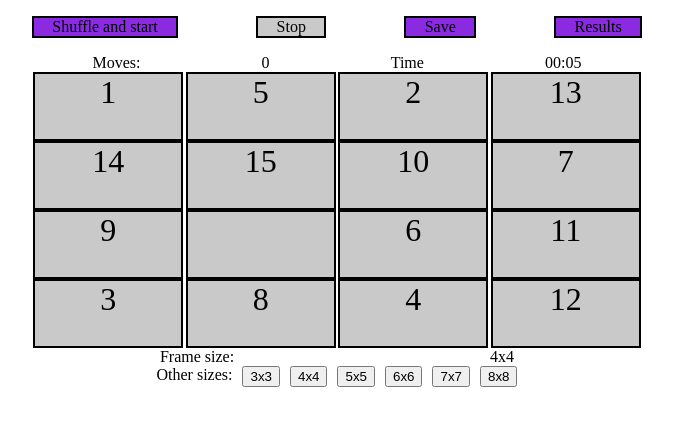
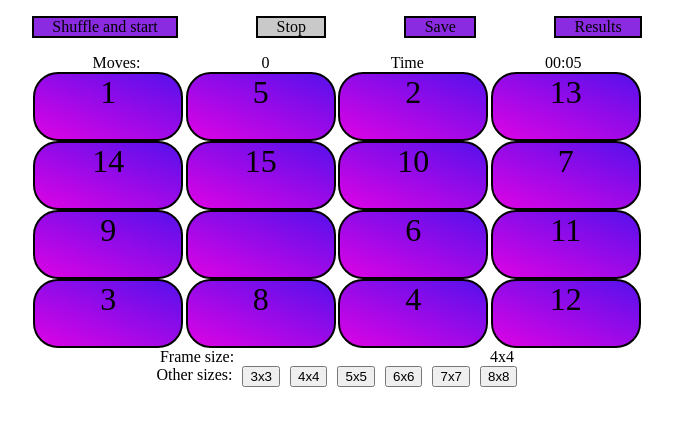
Before and after one commit to qoolebyaqa/game15-VanillaJS, a website: page gem-puzzle/index.html in a window 1280 px wide. Shown: the whole page, without its empty margins (303-976 px from the left). Drawn offline with Linux system fonts and the light colour scheme.

Commit message:
fix: little styles update

```diff
--- a/gem-puzzle/style.css
+++ b/gem-puzzle/style.css
@@ -17,7 +17,8 @@ body {
 .__divGameCell {
   width: 24%;
   height: 65px;
-  background-color: rgb(202, 201, 201);
+  background: linear-gradient(21deg, #dd03e4, #5611ec);
+  border-radius: 25px;
   text-align: center;
   border: 2px solid black;
   font-size: 32px;
```
